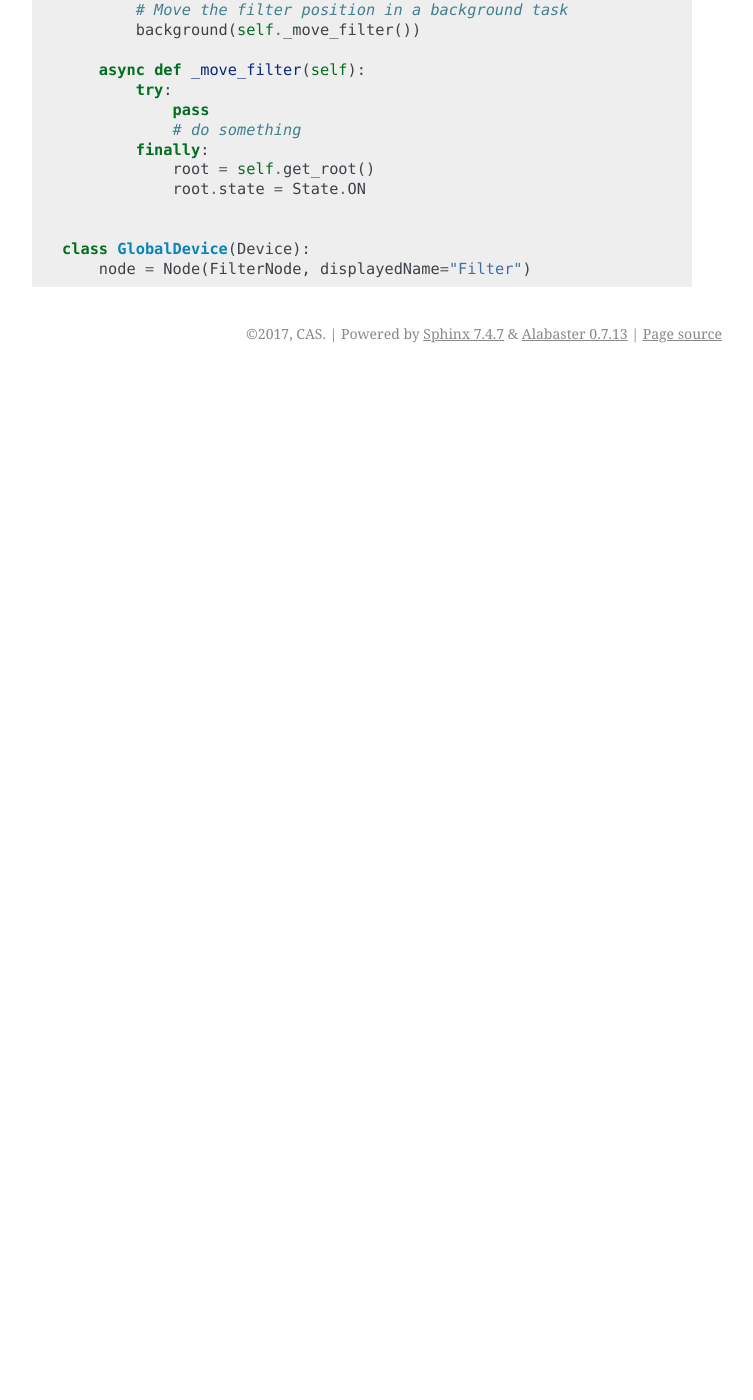
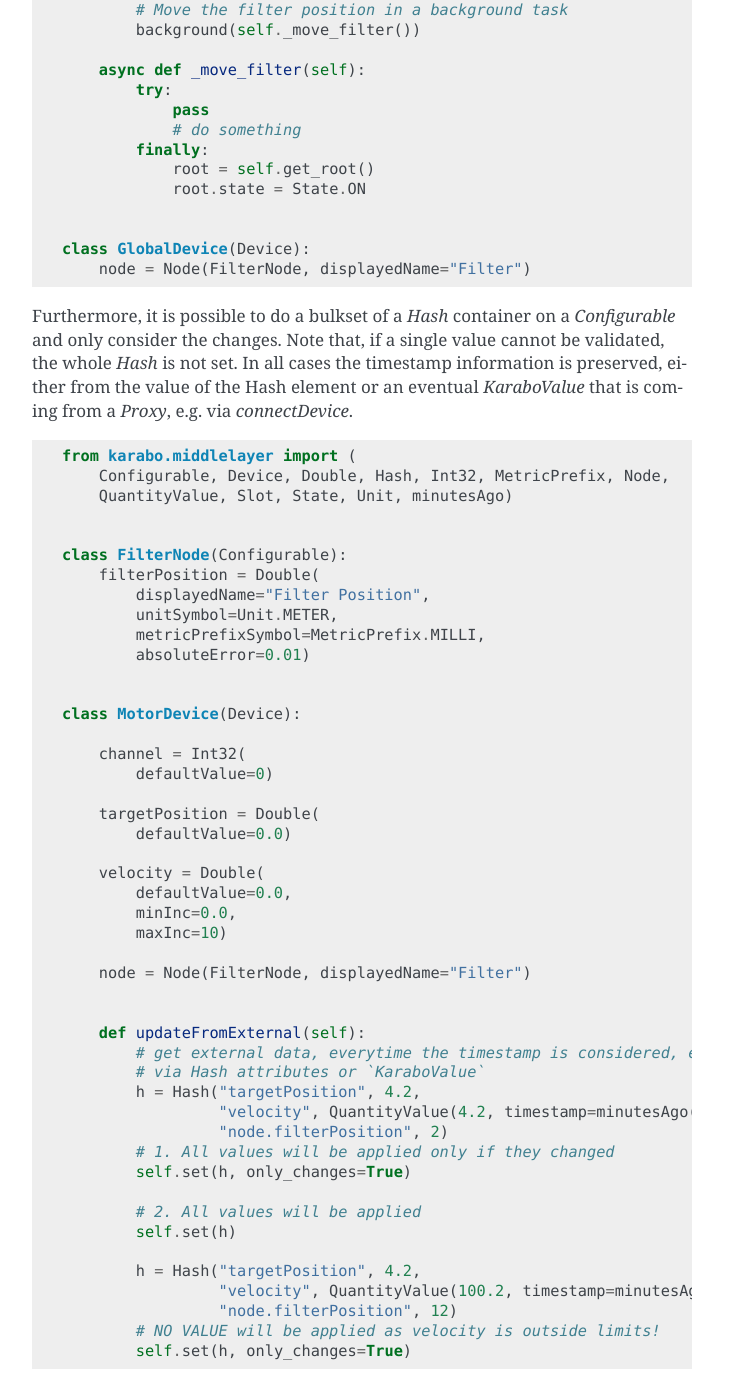
Before and after one commit to European-XFEL/howToMiddlelayer, a Sphinx documentation site: the page built from source/chap3/configurables.rst, in a window 1280 px wide and 1400 px high, scrolled down 578 px. Shown: the whole window, without its empty margins (388-1141 px from the left). Built offline with Sphinx 7.4.7, drawn with Linux system fonts in a browser that asks for light colours; before the commit the page ends 951 px from its top, so only the background shows below that.

Commit message:
And add confiugrable set example

```diff
--- /dev/null
+++ b/source/chap3/code/configurable_set.py
@@ -0,0 +1,46 @@
+from karabo.middlelayer import (
+    Configurable, Device, Double, Hash, Int32, MetricPrefix, Node,
+    QuantityValue, Slot, State, Unit, minutesAgo)
+
+
+class FilterNode(Configurable):
+    filterPosition = Double(
+        displayedName="Filter Position",
+        unitSymbol=Unit.METER,
+        metricPrefixSymbol=MetricPrefix.MILLI,
+        absoluteError=0.01)
+
+
+class MotorDevice(Device):
+
+    channel = Int32(
+        defaultValue=0)
+
+    targetPosition = Double(
+        defaultValue=0.0)
+
+    velocity = Double(
+        defaultValue=0.0,
+        minInc=0.0,
+        maxInc=10)
+
+    node = Node(FilterNode, displayedName="Filter")
+
+
+    def updateFromExternal(self):
+        # get external data, everytime the timestamp is considered, either
+        # via Hash attributes or `KaraboValue`
+        h = Hash("targetPosition", 4.2,
+                 "velocity", QuantityValue(4.2, timestamp=minutesAgo(2)),
+                 "node.filterPosition", 2)
+        # 1. All values will be applied only if they changed
+        self.set(h, only_changes=True)
+
+        # 2. All values will be applied
+        self.set(h)
+
+        h = Hash("targetPosition", 4.2,
+                 "velocity", QuantityValue(100.2, timestamp=minutesAgo(2)),
+                 "node.filterPosition", 12)
+        # NO VALUE will be applied as velocity is outside limits!
+        self.set(h, only_changes=True)
--- a/source/chap3/configurables.rst
+++ b/source/chap3/configurables.rst
@@ -11,3 +11,13 @@ be straightforwardly done with `Configurable.get_root()` as shown below.
 
 .. literalinclude:: code/configurables.py
    :language: python
+
+
+Furthermore, it is possible to do a bulkset of a `Hash` container on a `Configurable`
+and only consider the changes.
+Note that, if a single value cannot be validated, the whole `Hash` is not set.
+In all cases the timestamp information is preserved, either from the value of the Hash element
+or an eventual `KaraboValue` that is coming from a `Proxy`, e.g. via `connectDevice`.
+
+.. literalinclude:: code/configurable_set.py
+   :language: python
```
